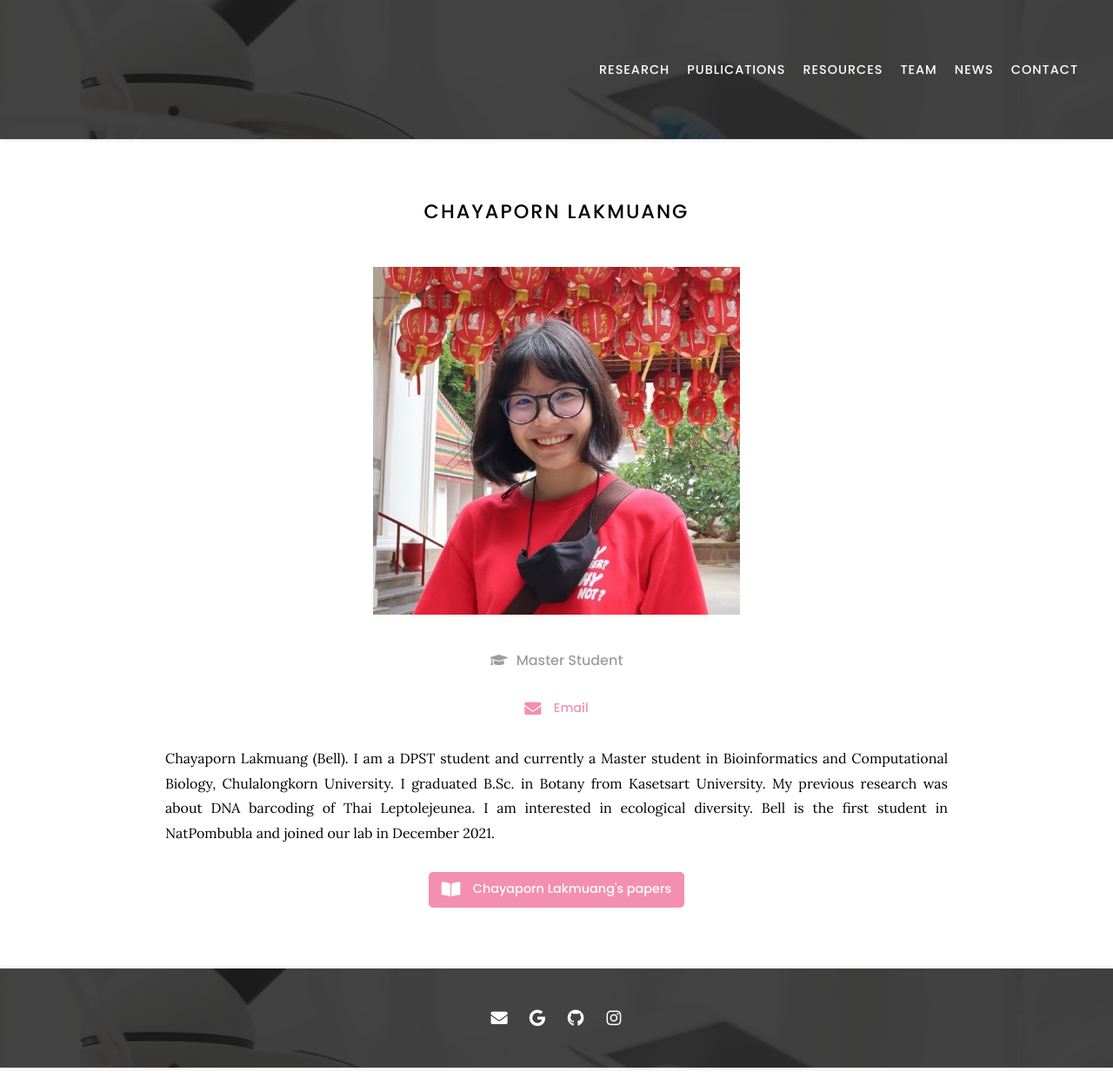
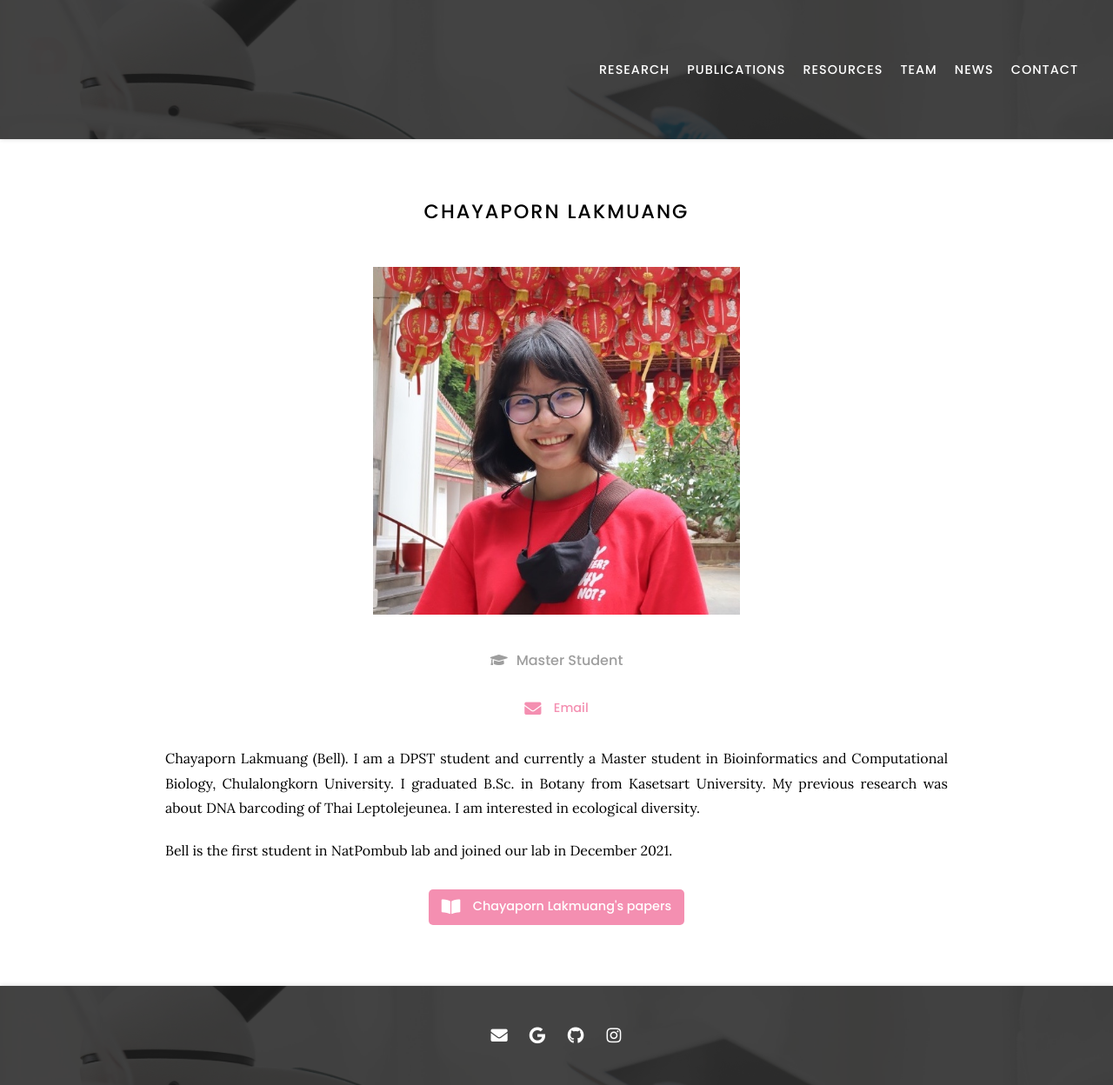
Before and after one commit to natpombubpa-lab/natpombubpa-lab.github.io, a Jekyll site: the page built from _members/Chayaporn-Lakmuang.md, in a window 1280 px wide. Shown: the whole page at 87% size. Built offline with Jekyll 4.4.1, drawn with Linux system fonts in a browser that asks for light colours; nearby versions of some CDN libraries.

Commit message:
Update Chayaporn-Lakmuang.md

```diff
--- a/_members/Chayaporn-Lakmuang.md
+++ b/_members/Chayaporn-Lakmuang.md
@@ -12,4 +12,6 @@ links:
 
 ---
 
-Chayaporn Lakmuang (Bell). I am a DPST student and currently a Master student in  Bioinformatics and Computational Biology, Chulalongkorn University. I graduated B.Sc. in Botany from Kasetsart University. My previous research was about DNA barcoding of Thai Leptolejeunea. I am interested in ecological diversity. Bell is the first student in NatPombubla and joined our lab in December 2021.
+Chayaporn Lakmuang (Bell). I am a DPST student and currently a Master student in  Bioinformatics and Computational Biology, Chulalongkorn University. I graduated B.Sc. in Botany from Kasetsart University. My previous research was about DNA barcoding of Thai Leptolejeunea. I am interested in ecological diversity.
+
+Bell is the first student in NatPombub lab and joined our lab in December 2021.
```
